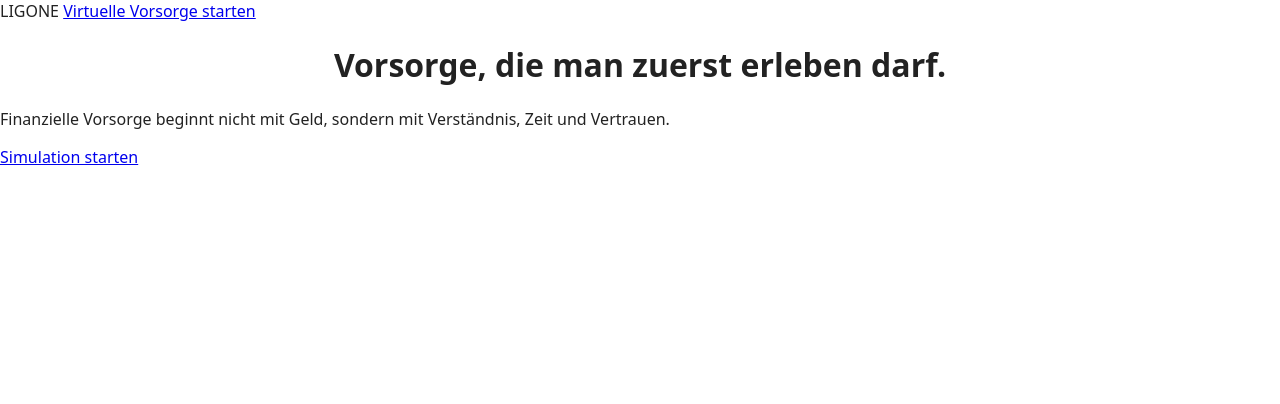
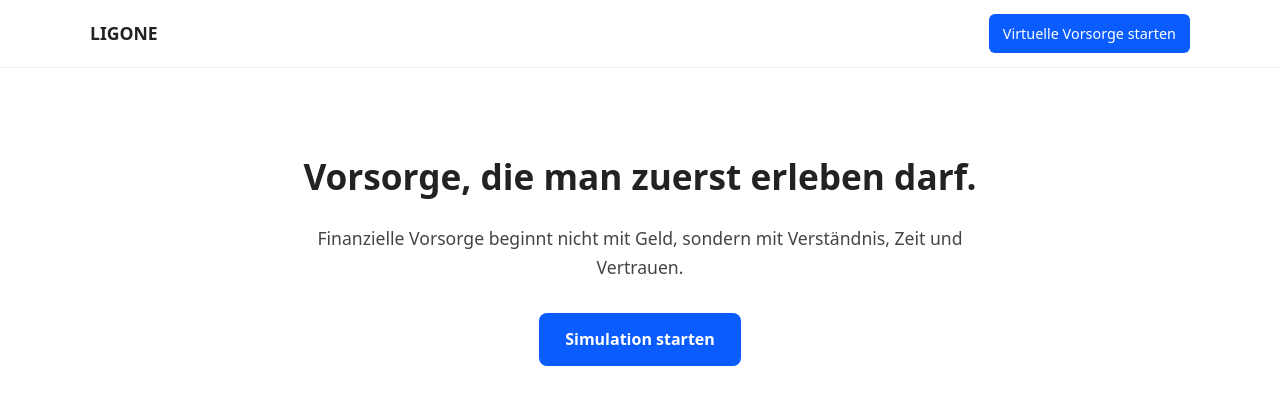
Before and after one commit to LIGONE-token/ligone-vorsorge, a plain HTML site: page index.html in a window 1280 px wide. Drawn offline with Linux system fonts and the light colour scheme.

Commit message:
Update style.css

```diff
--- a/assets/style.css
+++ b/assets/style.css
@@ -1,3 +1,51 @@
+/* ===============================
+   BASIS (global)
+=============================== */
+
+body {
+  font-family: system-ui, -apple-system, BlinkMacSystemFont, sans-serif;
+  background: #ffffff;
+  color: #222;
+  margin: 0;
+  line-height: 1.6;
+}
+
+a {
+  color: inherit;
+}
+
+/* ===============================
+   HEADER / NAVIGATION
+=============================== */
+
+.site-header {
+  border-bottom: 1px solid #eee;
+  padding: 14px 20px;
+}
+
+.nav-container {
+  max-width: 1100px;
+  margin: 0 auto;
+  display: flex;
+  align-items: center;
+  justify-content: space-between;
+}
+
+.logo {
+  font-weight: 700;
+  font-size: 1.1rem;
+}
+
+.nav-cta {
+  background: #0a5cff;
+  color: #fff;
+  padding: 8px 14px;
+  border-radius: 6px;
+  text-decoration: none;
+  font-size: 0.9rem;
+}
+
+
 body {
   font-family: system-ui, sans-serif;
   background: #fff;
@@ -66,3 +114,34 @@ h1, h2 {
   border-top: 1px solid #eee;
   padding-top: 20px;
 }
+/* ===============================
+   STARTSEITE / HERO
+=============================== */
+
+.hero {
+  text-align: center;
+  max-width: 700px;
+  margin: 80px auto;
+  padding: 0 20px;
+}
+
+.hero h1 {
+  font-size: 2.2rem;
+  margin-bottom: 20px;
+}
+
+.hero-text {
+  font-size: 1.1rem;
+  color: #444;
+  margin-bottom: 32px;
+}
+
+.btn-primary {
+  display: inline-block;
+  padding: 14px 26px;
+  background: #0a5cff;
+  color: #fff;
+  text-decoration: none;
+  border-radius: 8px;
+  font-weight: 600;
+}
```
